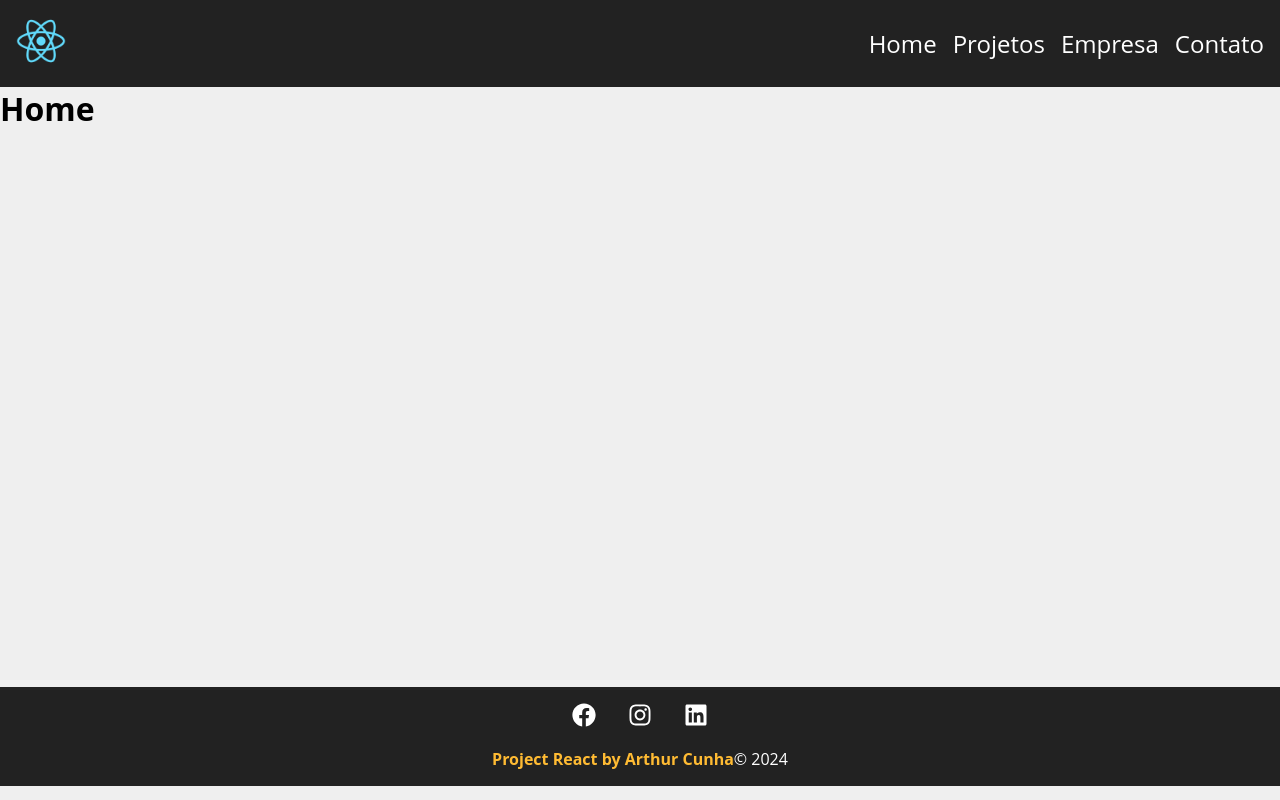
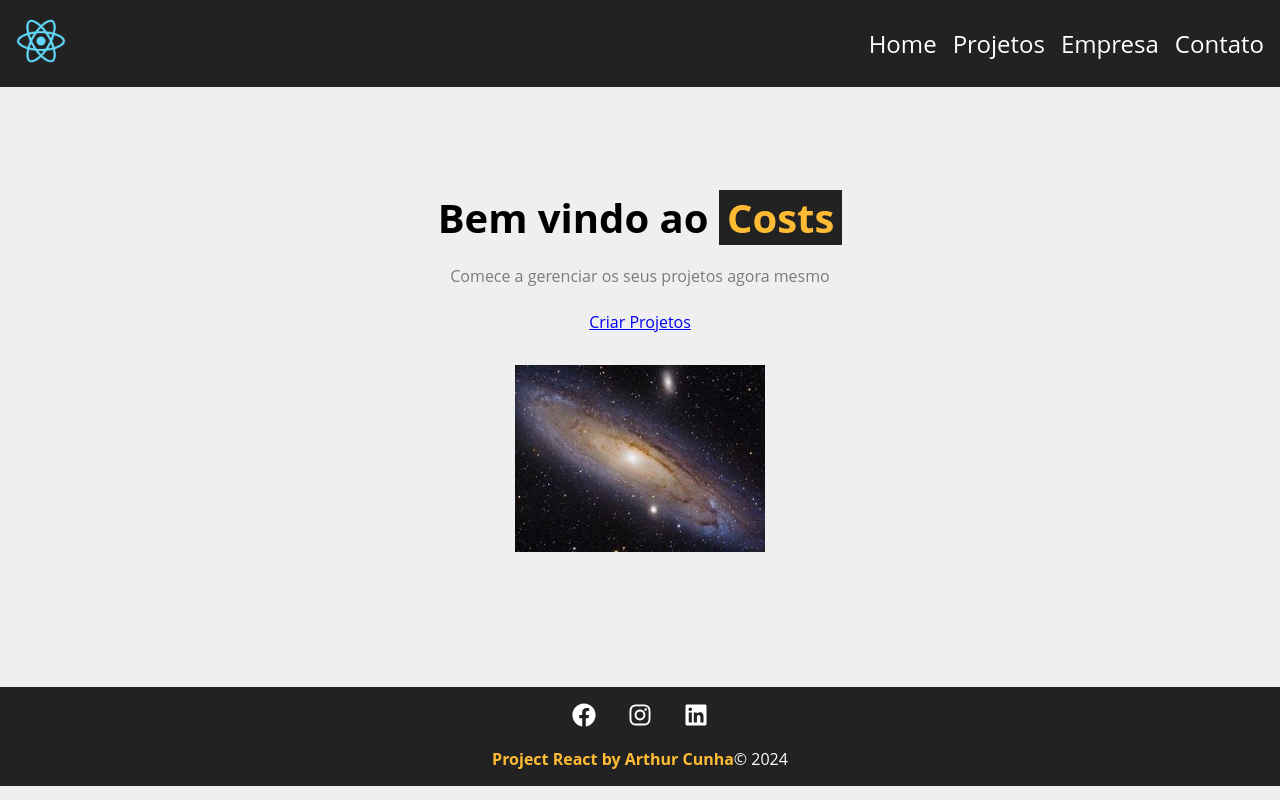
Before and after one commit to ArthurCunha-Dev/costs, a React (Create React App) app: page / in a window 1280 px wide. Built offline with nearby package versions, Linux system fonts and the light colour scheme.

Commit message:
add home.module.css

```diff
--- a/src/components/pages/Home.js
+++ b/src/components/pages/Home.js
@@ -1,8 +1,14 @@
-
+import styles from './Home.module.css'
+import savings from '../../img/OIP.jpg'
 
 function Home (){
     return(
-        <h1> Home</h1>
+        <section className={styles.home_container}>
+            <h1>Bem vindo ao <span>Costs</span></h1>
+            <p>Comece a gerenciar os seus projetos agora mesmo</p>
+            <a href="/">Criar Projetos</a>
+            < img src={savings} alt="Costs" />
+        </section>
     )
 }
 
--- /dev/null
+++ b/src/components/pages/Home.module.css
@@ -0,0 +1,28 @@
+.home_container {
+    width: 100%;
+    display: flex;
+    flex-direction: column;
+    align-items: center;
+    justify-content: center;
+    padding: 4em;
+}
+
+.home_container h1 {
+    font-size: 2.5em;
+    margin-bottom: .5em;
+}
+
+.home_container h1 span {
+    color: #ffbb33;
+    padding: 0 .2em;
+    background-color: #222;
+}
+.home_container p {
+    margin-bottom: 1.5em;
+    color: #7b7b7b;
+}
+
+.home_container img {
+    width: 250px;
+    margin: 2em;
+}
```
Also changed, not shown: src/components/pages/Home.modole.css (deleted), src/img/OIP.jpg (added), src/img/galaxia.png (added).
